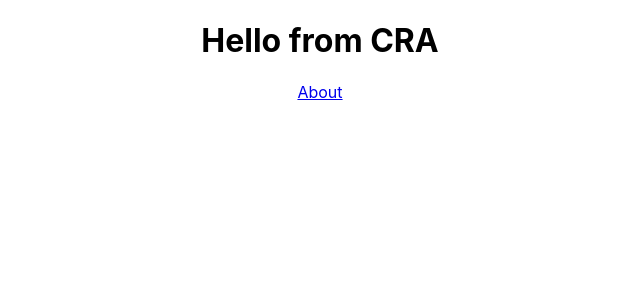
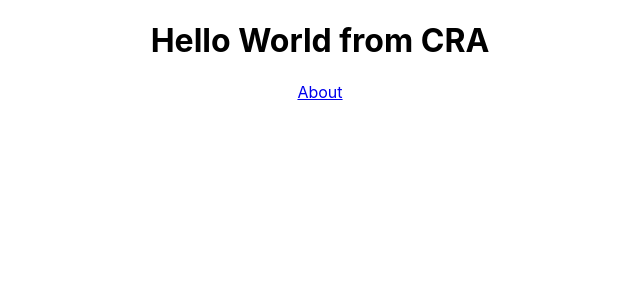
Before and after one commit to amirsaa/basic-cra, a React (Create React App) app: page / in a window 1280 px wide. Shown: the top 300 px of the page, without its empty margins (320-960 px from the left). Built offline with nearby package versions, Linux system fonts and the light colour scheme.

Commit message:
update readme

```diff
--- a/src/App.js
+++ b/src/App.js
@@ -19,7 +19,7 @@
           </Route>
 
           <Route path='/' exact>
-            <h1>Hello from CRA</h1>
+            <h1>Hello World from CRA</h1>
             <Link to='/about'>About</Link>
           </Route>
         </Switch>
```
Also changed, not shown: 1 other file (tests, documents, lock files or other folders).
